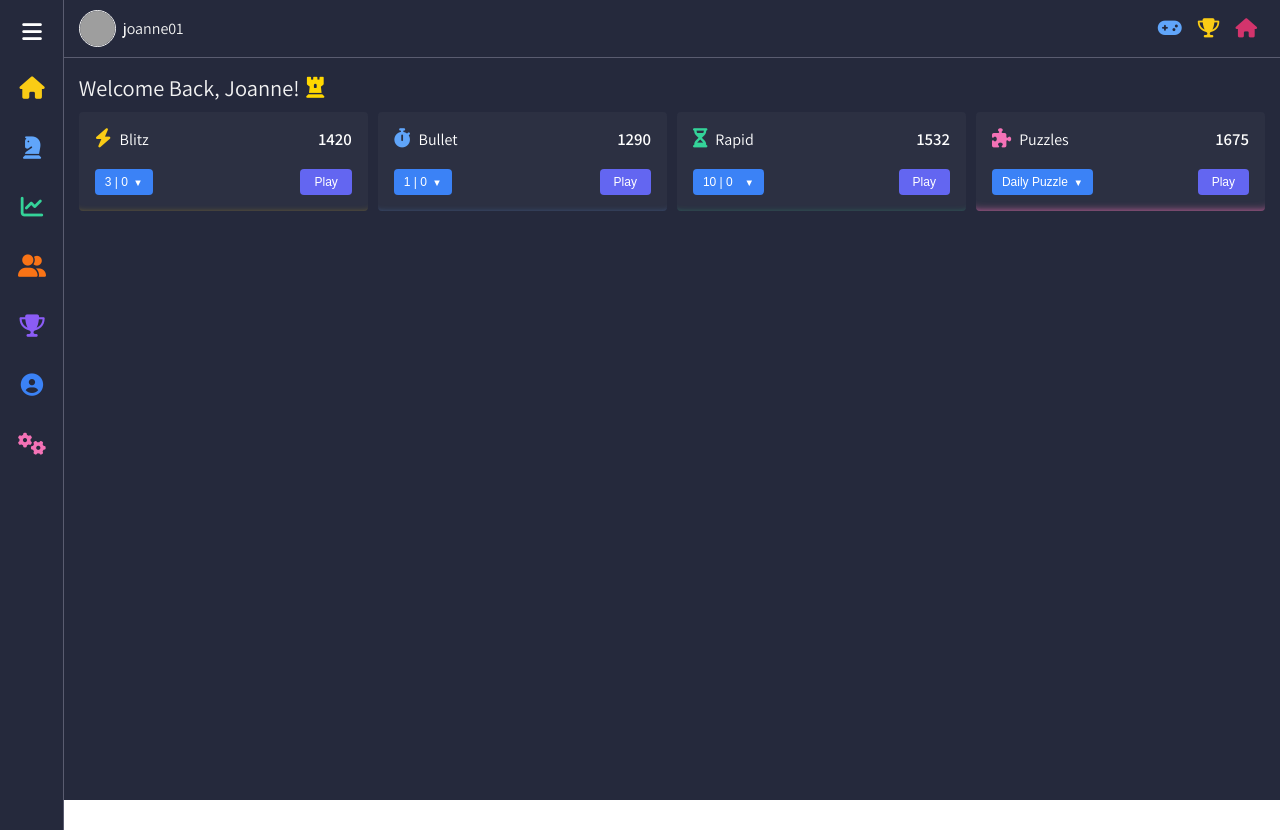
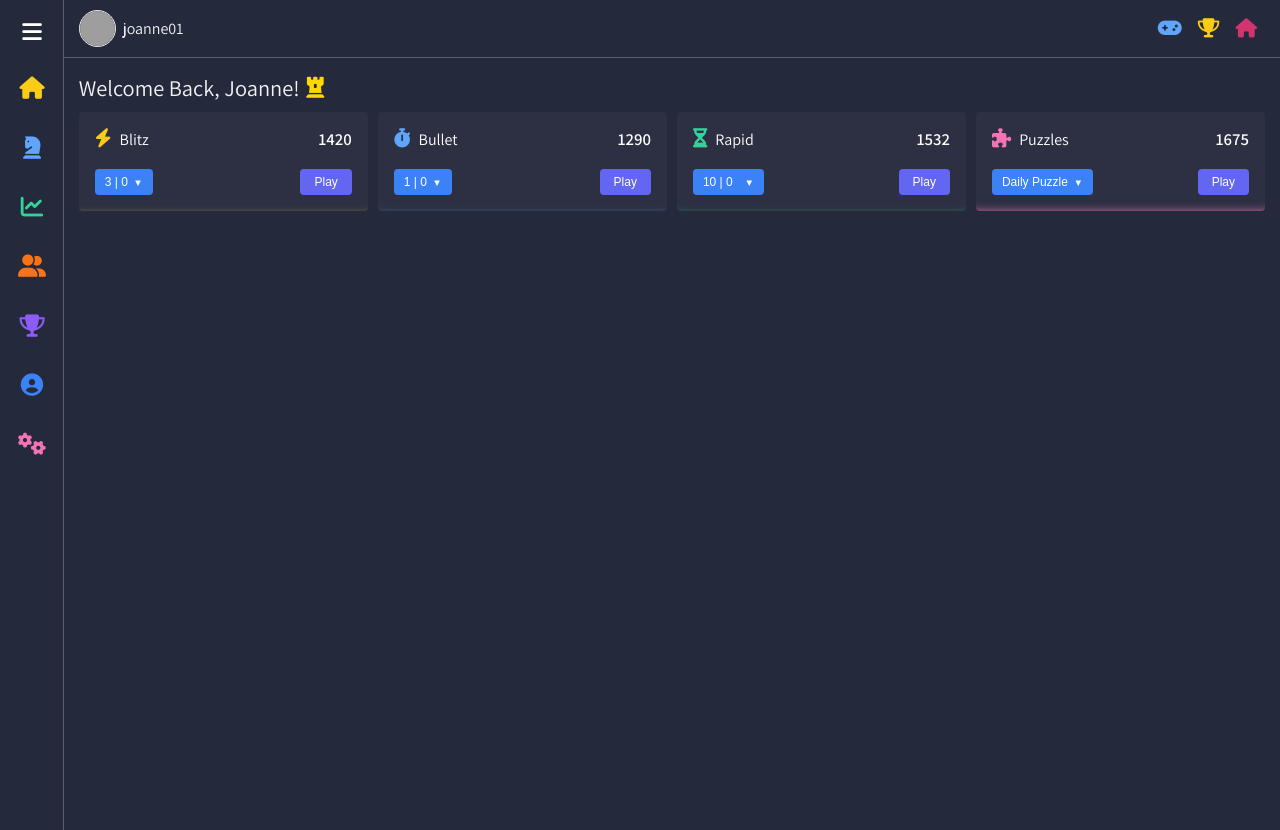
Before and after one commit to joseph-johnson27001/game-dashboard, a Vue app: page / in a window 1280 px wide. Built offline with nearby package versions, Linux system fonts and the light colour scheme; grey boxes are pictures that could not be loaded.

Commit message:
Fixed height bug

```diff
--- a/src/App.vue
+++ b/src/App.vue
@@ -29,17 +29,21 @@ export default {
 </script>
 
 <style>
+body {
+  margin: 0;
+  font-family: 'Assistant', sans-serif;
+   background-color: rgb(37, 41, 60);
+}
+
 #app {
   display: flex;
   height: 100dvh;
   width: 100%;
   background-color: rgb(37, 41, 60);
+  height: 100%;
 }
 
-body {
-  margin: 0;
-  font-family: 'Assistant', sans-serif;
-}
+
 
 .main {
   width: 100%;
--- a/src/components/Navigation/SideBar.vue
+++ b/src/components/Navigation/SideBar.vue
@@ -74,7 +74,8 @@ export default {
 .sidebar {
   width: 45px;
   transition: width 0.3s ease;
-  height: 100dvh;
+  min-height: 100dvh;
+  height: 100%;
   background-color: rgb(37, 41, 60);
   color: white;
   display: flex;
```
